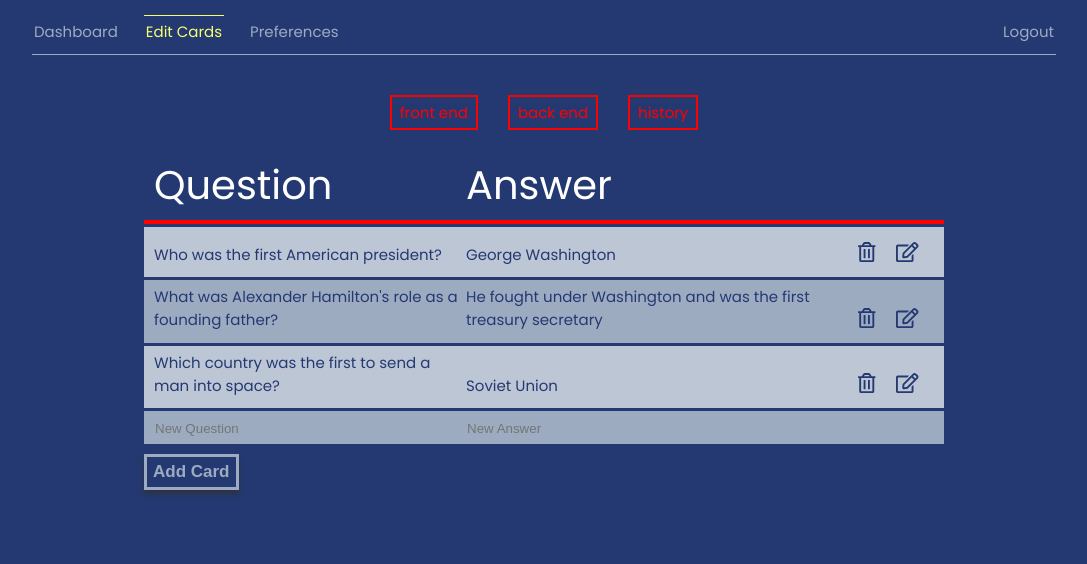
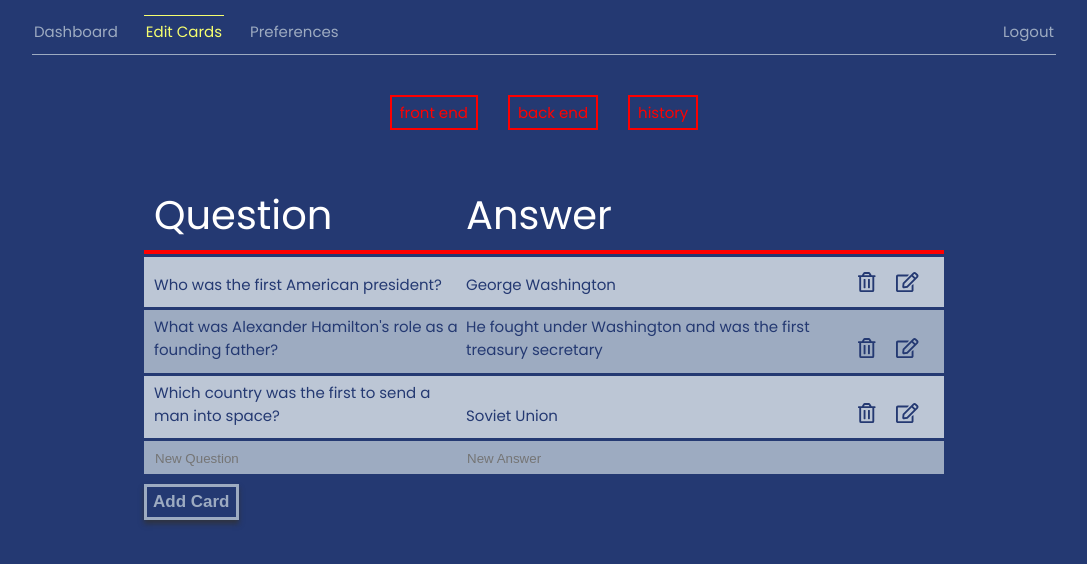
Before and after one commit to chingu-voyage4/Bears-Team-9, a React (Create React App) app in the folder client/: page /edit in a window 1280 px wide. Shown: the top 564 px of the page, without its empty margins (96-1183 px from the left). Built offline with nearby package versions, Linux system fonts and the light colour scheme.

Commit message:
Fix css on modal positioning

```diff
--- a/client/src/components/EditModal.jsx
+++ b/client/src/components/EditModal.jsx
@@ -1,4 +1,5 @@
 import React, { Component } from 'react';
+import { connect } from 'react-redux';
 
 class EditModal extends Component {
     state = {
@@ -67,5 +68,16 @@ class EditModal extends Component {
         );
     }
 }
+const mapStateToProps = state => {
+    return {
+        id: state.card.currentStackId
+    }
+}
 
-export default EditModal;
+const mapDispatchToProps = dispatch => {
+    return {
+
+    }
+}
+
+export default connect(mapStateToProps, mapDispatchToProps)(EditModal);
--- a/client/src/index.css
+++ b/client/src/index.css
@@ -210,8 +210,8 @@ body {
 
 .flashcardTable {
   width: 80rem;
-  position: absolute;
-  top: 50%;
+  position: relative;
+  margin-top: 30rem;
   left: 50%;
   transform: translate(-50%, -25rem); }
   .flashcardTable__row {
--- a/client/src/sass/components/_flashcardTable.scss
+++ b/client/src/sass/components/_flashcardTable.scss
@@ -1,8 +1,9 @@
 .flashcardTable {
     width: $table-width;
     // font-family: 'Varela Round', sans-serif;
-    position: absolute;
-    top: 50%;
+    position: relative;
+    // top: 50%;
+    margin-top: 30rem;
     left: 50%;
     transform: translate(-50%, -25rem);
     &__row {
```
